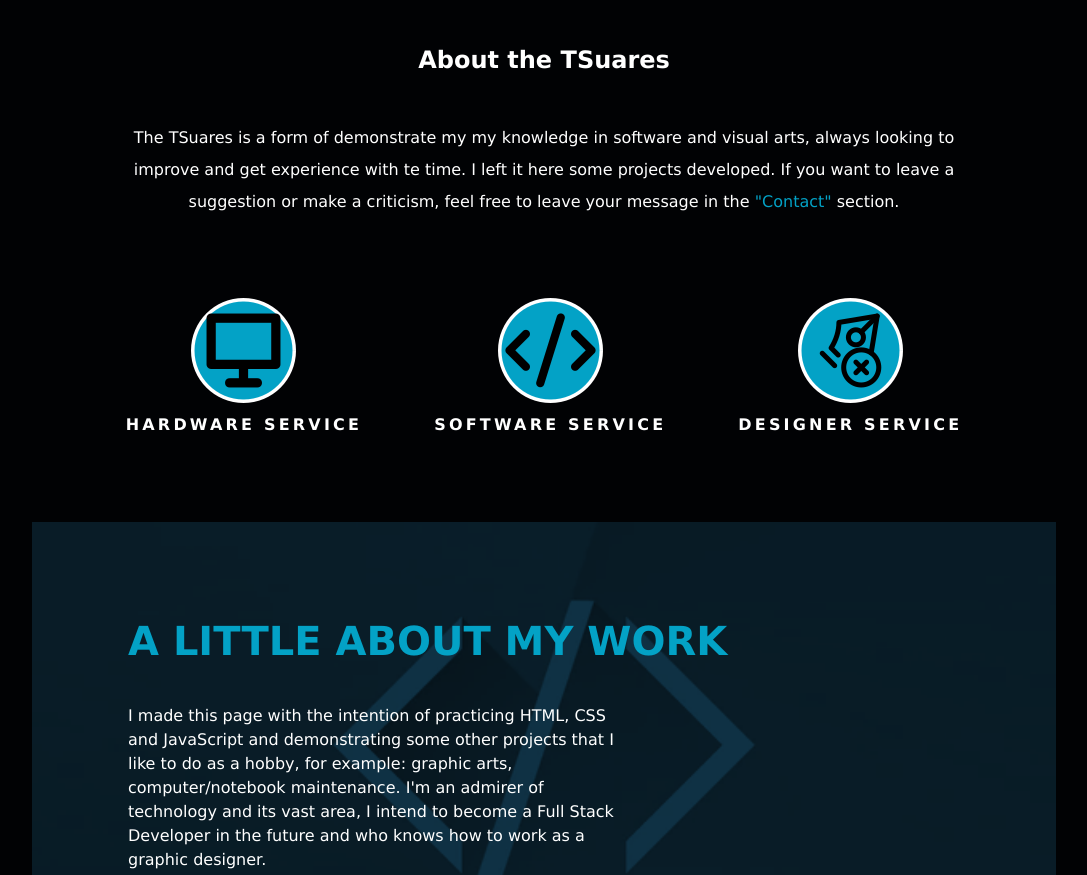
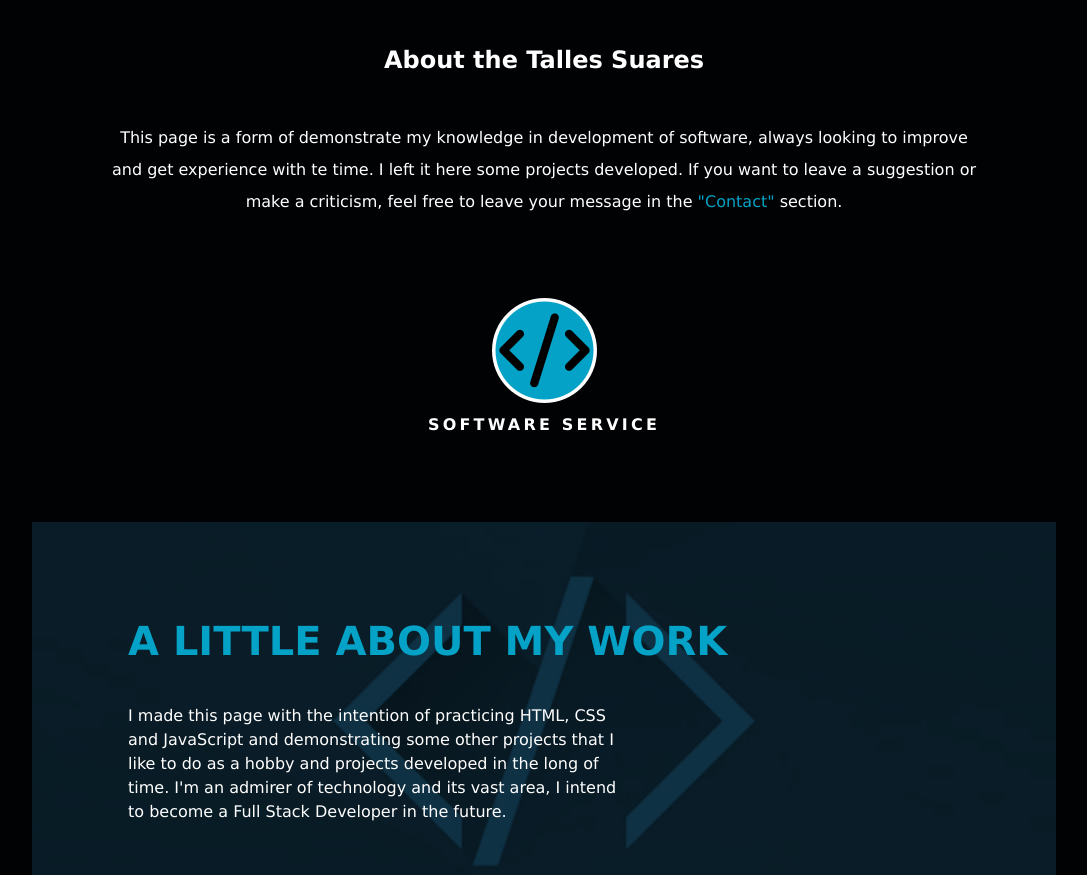
Before and after one commit to suarestalles/ProjectTSuares, a plain HTML site: page index.html in a window 1280 px wide. Shown: the part 740-1615 px from the top of the page, without its empty margins (96-1183 px from the left). Drawn offline with Linux system fonts and the light colour scheme; a web font is replaced by a local one.

Commit message:
Updating information

```diff
--- a/index.html
+++ b/index.html
@@ -27,33 +27,21 @@
             <img class="background" src="imagens/bg.jpg" alt="Wallpaper with keyboard, mouse and laptop">
 
             <article class="portfolio">
-                <h1>About the TSuares</h1>
-                <p>The TSuares is a form of demonstrate my my knowledge in software and visual arts, always looking to improve and get experience with te time. I left it here some projects developed. If you want to leave a suggestion or make a criticism, feel free to leave your message in the <a href="./pages/contact.html">"Contact"</a> section.</p>
+                <h1>About the Talles Suares</h1>
+                <p>This page is a form of demonstrate my knowledge in development of software, always looking to improve and get experience with te time. I left it here some projects developed. If you want to leave a suggestion or make a criticism, feel free to leave your message in the <a href="./pages/contact.html">"Contact"</a> section.</p>
             </article>
 
             <section class="services">
-                <article class="services-card">
-                    <img src="imagens/hardwareIcon.png" alt="modelo 1">
-                    <p class="service-title">Hardware Service</p>
-                    <!--<p class="gallery-text">Strong &amp; charismatic</p>-->
-                </article>
-
                 <article class="services-card">
                     <img src="imagens/softwareIcon.png" alt="modelo 1">
                     <p class="service-title">Software Service</p>
                     <!--<p class="gallery-text">Strong Sersonality</p>-->
                 </article>
-
-                <article class="services-card">
-                    <img src="imagens/designerIcon.png" alt="modelo 1">
-                    <p class="service-title">Designer Service</p>
-                    <!--<p class="gallery-text">Power Fascinating</p>-->
-                </article>
             </section>
 
             <article class="about">
                 <h2>A little about my work</h2>
-                <p>I made this page with the intention of practicing HTML, CSS and JavaScript and demonstrating some other projects that I like to do as a hobby, for example: graphic arts, computer/notebook maintenance. I'm an admirer of technology and its vast area, I intend to become a Full Stack Developer in the future and who knows how to work as a graphic designer.</p>
+                <p>I made this page with the intention of practicing HTML, CSS and JavaScript and demonstrating some other projects that I like to do as a hobby and projects developed in the long of time. I'm an admirer of technology and its vast area, I intend to become a Full Stack Developer in the future.</p>
             </article>
 
             <div id="contact">
@@ -66,10 +54,6 @@
             <div class="maps">
                 <iframe src="https://www.google.com/maps/embed?pb=!1m18!1m12!1m3!1d60752.119895028954!2d-51.754148884396635!3d-17.885103172143356!2m3!1f0!2f0!3f0!3m2!1i1024!2i768!4f13.1!3m3!1m2!1s0x93626c8faf7faafd%3A0x50abe71674598b4b!2zSmF0YcOtLCBHTw!5e0!3m2!1spt-BR!2sbr!4v1674055198307!5m2!1spt-BR!2sbr" width="100%" height="512" frameborder="0" style="border:0" allowfullscreen></iframe>
             </div>
-
-            <footer class="rodape">
-                Copyright &copy; tsuares
-            </footer>
         </div>
     </body>
 </html>
```
Also changed, not shown: pages/about.html (+2 -5 lines), pages/contact.html (+1 -5 lines), pages/projects.html (+0 -3 lines).
